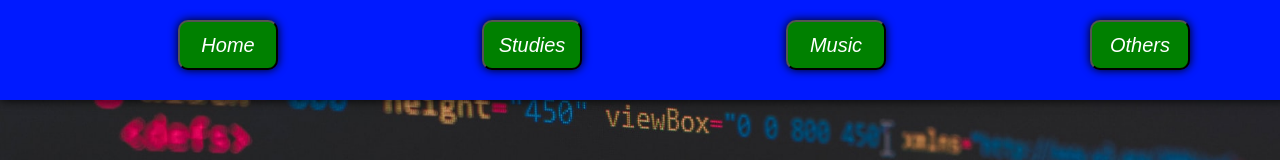
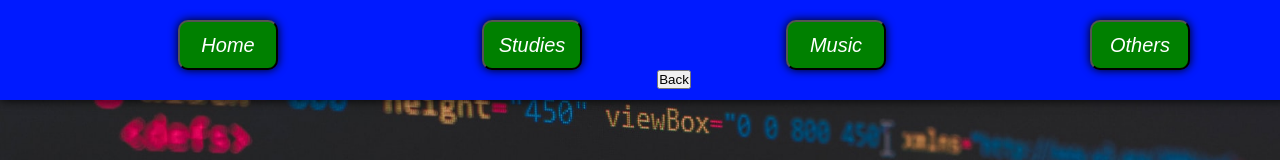
Before and after one commit to ishisingh/Ishi, a plain HTML site: page coding2.html in a window 1280 px wide. Shown: the top 160 px of the page. Drawn offline with Linux system fonts and the light colour scheme.

Commit message:
Update coding2.html

```diff
--- a/coding2.html
+++ b/coding2.html
@@ -13,6 +13,7 @@
         <a href="Studies2.html"><button class="btn1">Studies</button></a>
         <a href="music2.html"><button class="btn1">Music</button></a>
         <a href="other2.html"><button class="btn1">Others</button></a></center>
+        <a href="#"><button class="btn2">Back</button></a>
     </div>
     <img class="img1" src="Coding.png">
     <div class="div1">
```
